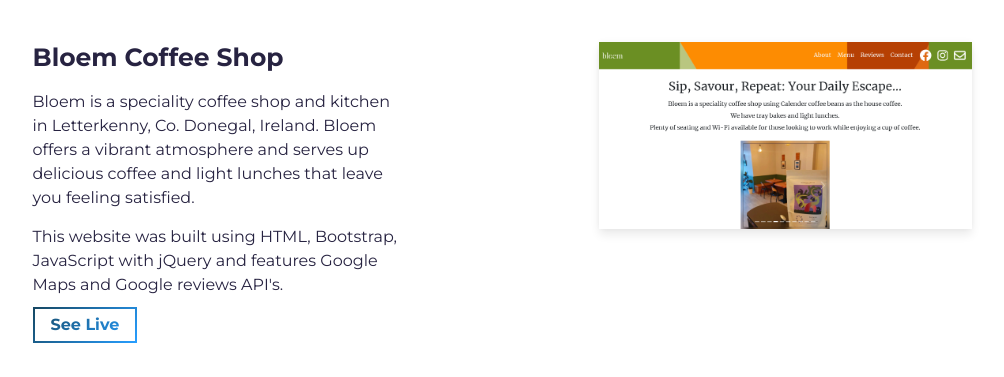
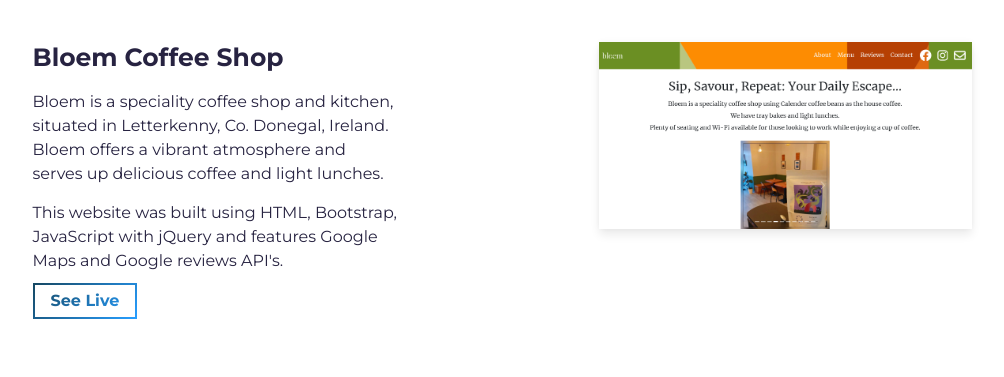
Before and after one commit to jasonholm81/portfolio, a website built with Parcel: page src/index.html in a window 1280 px wide. Shown: the part 1494-1871 px from the top of the page, without its empty margins (45-1049 px from the left). Built offline with nearby package versions, Linux system fonts and the light colour scheme.

Commit message:
Updated project info for Bloem Coffee Shop

```diff
--- a/src/index.html
+++ b/src/index.html
@@ -109,10 +109,9 @@
                 <h3 class="project-wrapper__text-title">Bloem Coffee Shop</h3>
                 <div>
                   <p class="mb-4">
-                    Bloem is a speciality coffee shop and kitchen in
+                    Bloem is a speciality coffee shop and kitchen, situated in
                     Letterkenny, Co. Donegal, Ireland. Bloem offers a vibrant
-                    atmosphere and serves up delicious coffee and light lunches that leave
-                    you feeling satisfied.
+                    atmosphere and serves up delicious coffee and light lunches.
 
                     <p>This website was built using HTML, Bootstrap, JavaScript with jQuery and features Google Maps and Google reviews API's.</p>
                   </p>
```
